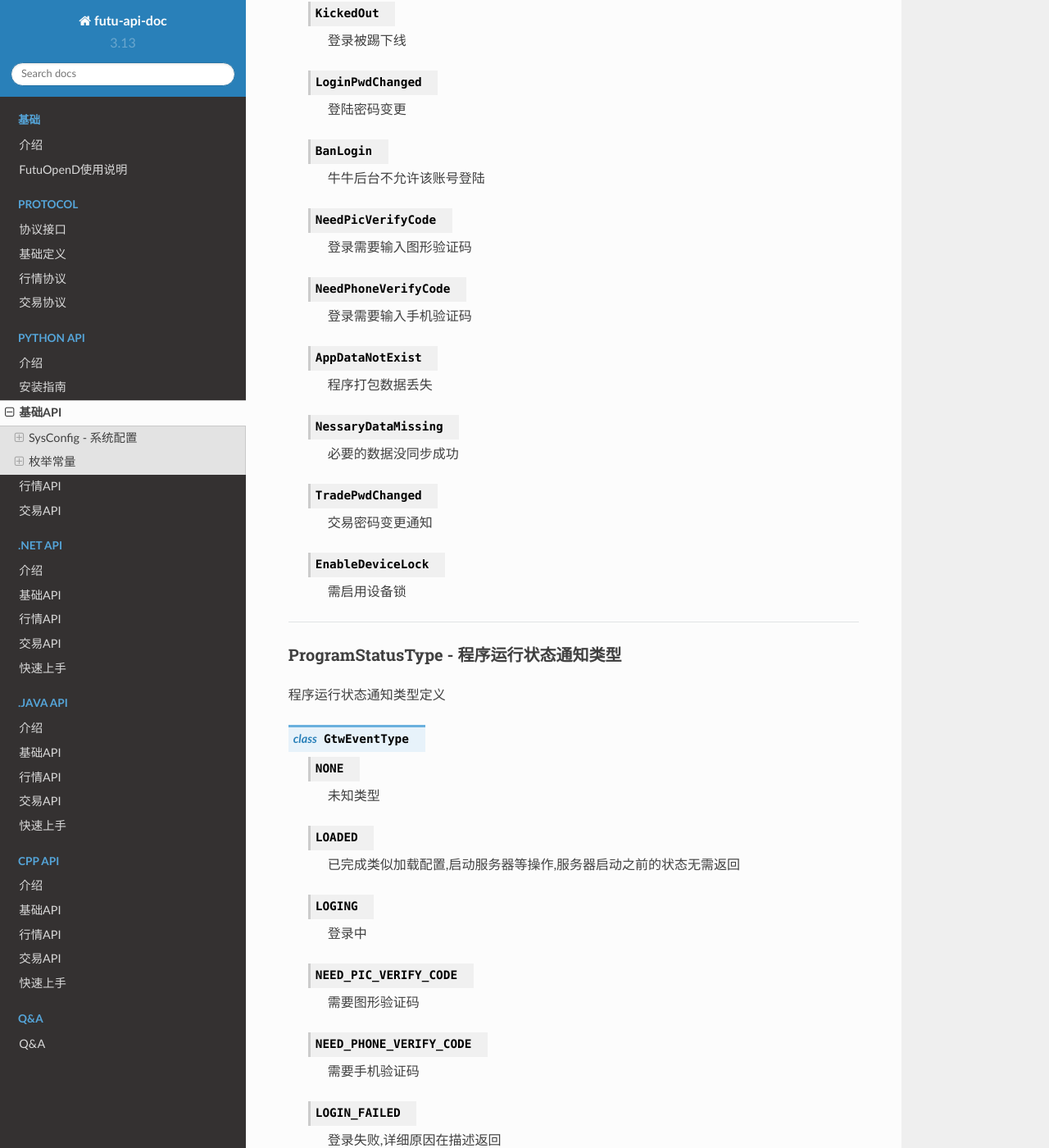
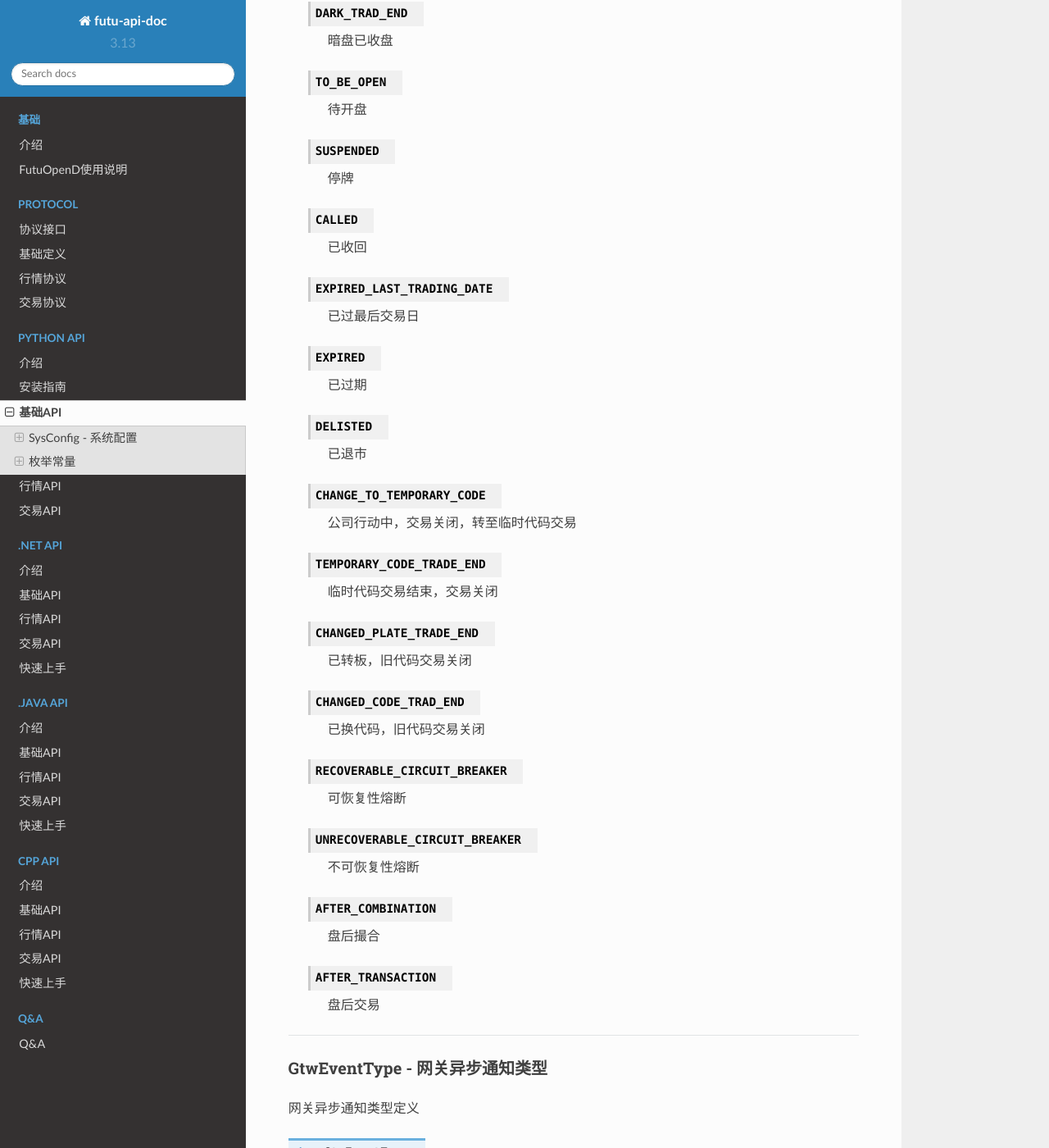
Before and after one commit to FutunnOpen/futu-api-doc, a Sphinx documentation site: the page built from doc_maker/source/api/Base_API.rst, in a window 1280 px wide and 1400 px high, scrolled down 4054 px. Shown: the whole window at 82% size. Built offline with Sphinx 7.4.7 and the Read the Docs theme 2.0.0, drawn with Linux system fonts in a browser that asks for light colours; some of the changed text lies outside the part shown.

Commit message:
日志补充

```diff
--- a/doc_maker/source/api/Base_API.rst
+++ b/doc_maker/source/api/Base_API.rst
@@ -172,6 +172,99 @@
 
 --------------------------------------
 
+SecurityStatus - 股票状态
+~~~~~~~~~~~~~~~~~~~~~~~~~~~
+
+股票状态定义
+
+..  py:class:: SecurityStatus
+
+ ..  py:attribute:: NONE
+
+  未知
+
+ ..  py:attribute:: NORMAL
+
+  正常状态
+
+ ..  py:attribute:: PURCHASING
+
+   申购中
+
+ ..  py:attribute:: SUBSCRIBING
+
+   认购中
+
+ ..  py:attribute:: BEFORE_DARK_TRADE_OPEING
+
+   暗盘开盘前
+
+ ..  py:attribute:: DARK_TRADING
+
+   暗盘交易中
+
+ ..  py:attribute:: DARK_TRAD_END
+
+   暗盘已收盘
+
+ ..  py:attribute:: TO_BE_OPEN
+
+   待开盘
+
+ ..  py:attribute:: SUSPENDED
+
+   停牌
+
+ ..  py:attribute:: CALLED
+
+   已收回
+
+ ..  py:attribute:: EXPIRED_LAST_TRADING_DATE
+
+   已过最后交易日
+
+ ..  py:attribute:: EXPIRED
+
+   已过期
+
+ ..  py:attribute:: DELISTED
+
+   已退市
+
+ ..  py:attribute:: CHANGE_TO_TEMPORARY_CODE
+
+   公司行动中，交易关闭，转至临时代码交易
+
+ ..  py:attribute:: TEMPORARY_CODE_TRADE_END
+
+   临时代码交易结束，交易关闭
+
+ ..  py:attribute:: CHANGED_PLATE_TRADE_END
+
+   已转板，旧代码交易关闭
+
+ ..  py:attribute:: CHANGED_CODE_TRAD_END
+
+   已换代码，旧代码交易关闭
+
+ ..  py:attribute:: RECOVERABLE_CIRCUIT_BREAKER
+
+   可恢复性熔断
+
+ ..  py:attribute:: UNRECOVERABLE_CIRCUIT_BREAKER
+
+   不可恢复性熔断
+
+ ..  py:attribute:: AFTER_COMBINATION
+
+   盘后撮合
+
+ ..  py:attribute:: AFTER_TRANSACTION
+
+   盘后交易
+
+--------------------------------------
+
 GtwEventType - 网关异步通知类型
 ~~~~~~~~~~~~~~~~~~~~~~~~~~~~~~~~~~~
 
--- a/doc_maker/source/intro/FutuOpenDGuide.rst
+++ b/doc_maker/source/intro/FutuOpenDGuide.rst
@@ -287,6 +287,10 @@
 补充说明
 --------------
 
+日志级别
+~~~~~~~~~~~~~~
+  默认info级别，在系统开发阶段建议不要关闭日志或者将日志修改到info以上（warning,error,fatal），避免出现问题无法确认以及定位问题。
+
 免责声明
 ~~~~~~~~~~~~~~
   已开户用户需要同意 `免责声明 <https://www.futunn.com/about/api-disclaimer/>`_ 才可以使用FutuOpenD。
```
